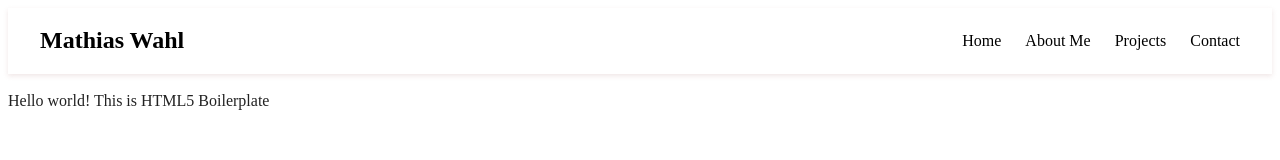
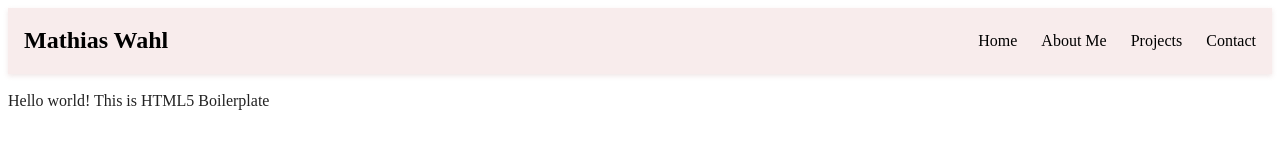
Before and after one commit to Lynix152/Lynix152.github.io, a website built with webpack: page index.html in a window 1280 px wide. Built offline with nearby package versions, Linux system fonts and the light colour scheme.

Commit message:
Commit to push my stats :)

```diff
--- a/css/style.css
+++ b/css/style.css
@@ -246,9 +246,11 @@ textarea {
 }
 
 
+
+
 /* NavBar Styling */
 .navbar {
-  background-color: #ffffff;
+  background-color: #f8ecec;
   color: black;
   padding: 1em 0;
   position: sticky;
@@ -263,7 +265,7 @@ textarea {
   display: flex;
   justify-content: space-between;
   align-items: center;
-  max-width: 1200px;
+  max-width: 12000px;
   margin: 0 auto;
   padding: 0 1em;
 }
@@ -291,9 +293,20 @@ textarea {
   color: black;
   text-decoration: none;
   font-size: 1em;
-  transition: color 0.3s;
+  position: relative;
 }
 
-.navbar .nav-links a:hover {
-  color: #007BFF;
+.navbar .nav-links a::after {
+  content: "";
+  position: absolute;
+  left: 0;
+  bottom: -3px;
+  width: 0;
+  height: 2px;
+  background-color: red;
+  transition: width 0.3s ease-in-out;
 }
+
+.navbar .nav-links a:hover::after {
+  width: 100%;
+}
```
